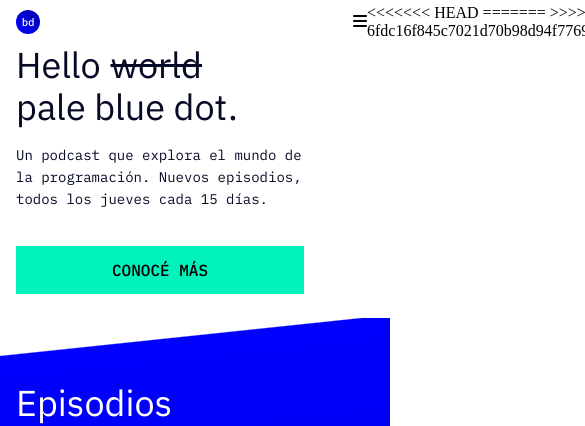
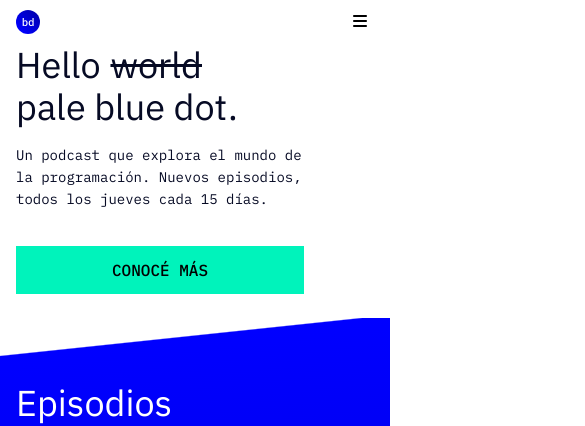
Before and after one commit to KevinYaguar/Podcast, a plain HTML site: page index.html in a window 390 px wide. Shown: the top 426 px of the page, 585 px wide, since content can reach past the window. Drawn offline with Linux system fonts and the light colour scheme.

Commit message:
mobil version 2241 agust03

```diff
--- a/index.html
+++ b/index.html
@@ -21,12 +21,9 @@
                 <input type="checkbox" name="nav" id="btn-menu">
                 <label for="btn-menu"><i class="fas fa-bars"></i></label>
                 <label for="btn-menu"><i class="fas fa-times"></i></label>
-<<<<<<< HEAD
 
 
 
-=======
->>>>>>> 6fdc16f845c7021d70b98d94f7769a8fac58193e
                 <ul class="menu">
                     <li><a href="">EPISODIOS</a></li>
                     <li><a href="">NOSOTROS</a></li>
```
